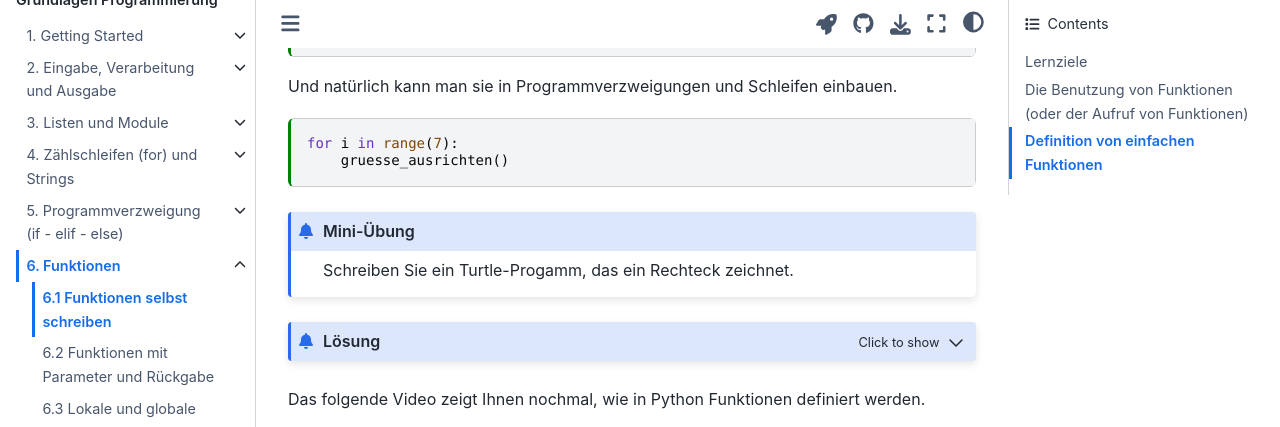
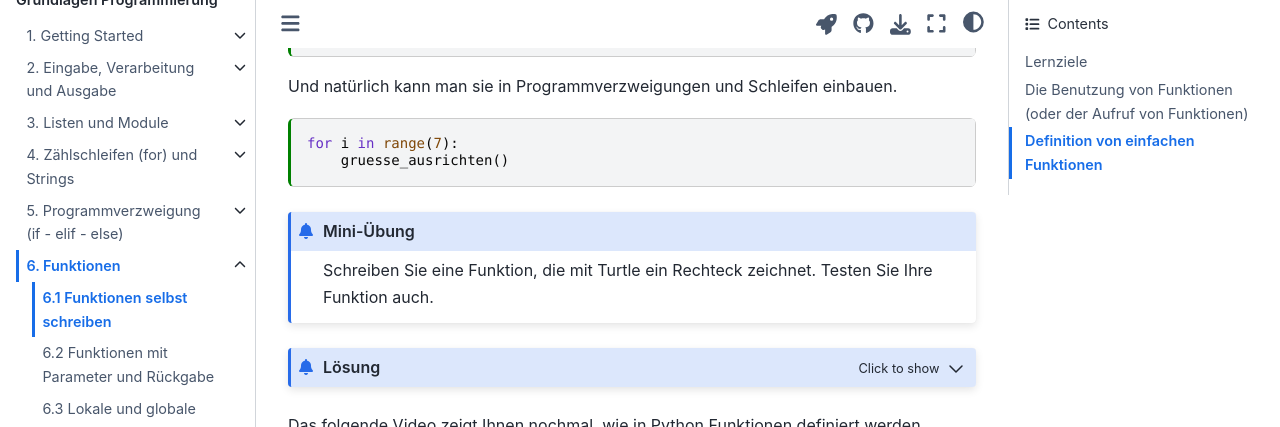
Before and after one commit to gramschs/book_python, a Jupyter Book: the page built from doc/chapter06/chapter06_sec01.md, in a window 1280 px wide and 900 px high, scrolled down 2280 px, cut to the strip 0-427 px from the top of the window. Built offline with Jupyter Book 1.0.4 settings and Sphinx 7.4.7 and the Sphinx Book theme 1.1.4, drawn with Linux system fonts in a browser that asks for light colours.

Commit message:
precise exercise definition

`````diff
--- a/doc/chapter06/chapter06_sec01.md
+++ b/doc/chapter06/chapter06_sec01.md
@@ -123,7 +123,7 @@ for i in range(7):
 
 ```{admonition} Mini-Übung
 :class: miniexercise
-Schreiben Sie ein Turtle-Progamm, das ein Rechteck zeichnet.
+Schreiben Sie eine Funktion, die mit Turtle ein Rechteck zeichnet. Testen Sie Ihre Funktion auch.
 ```
 ````{admonition} Lösung
 :class: minisolution, toggle
`````
